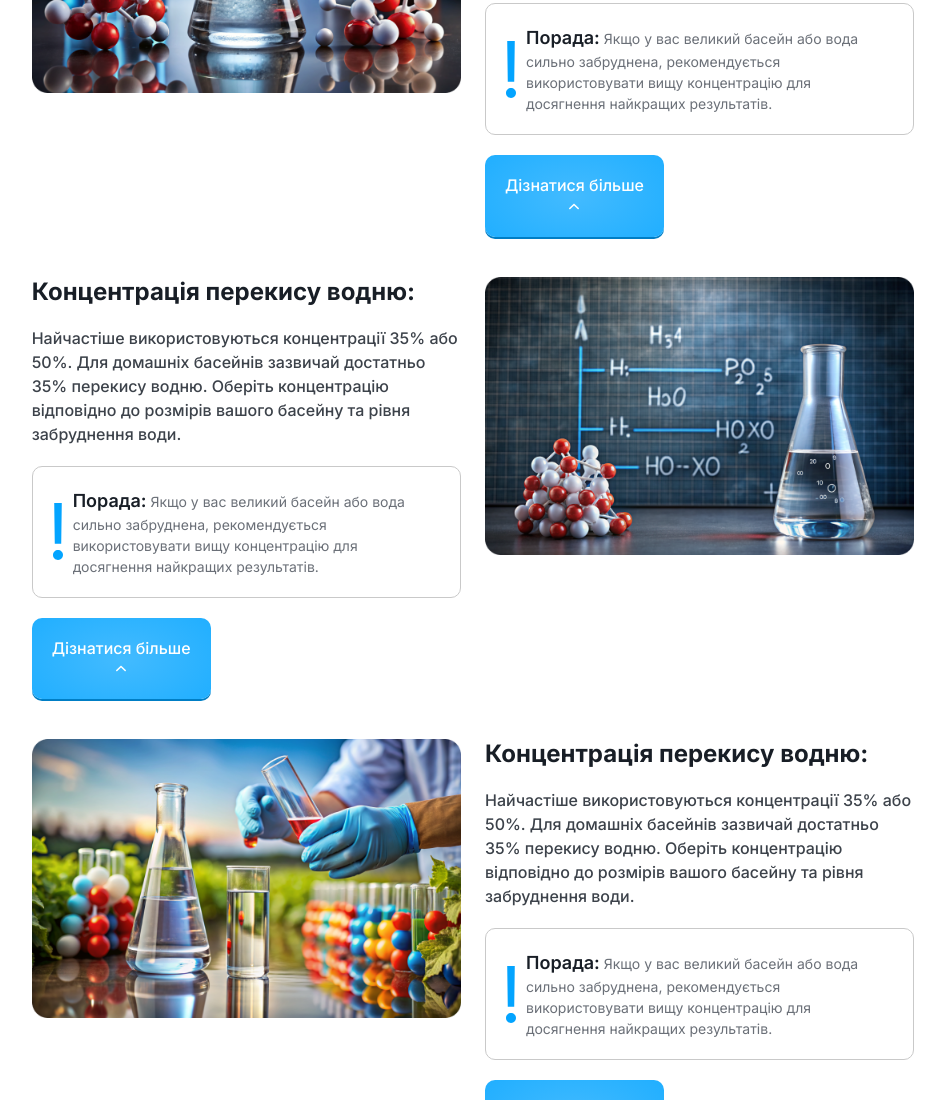
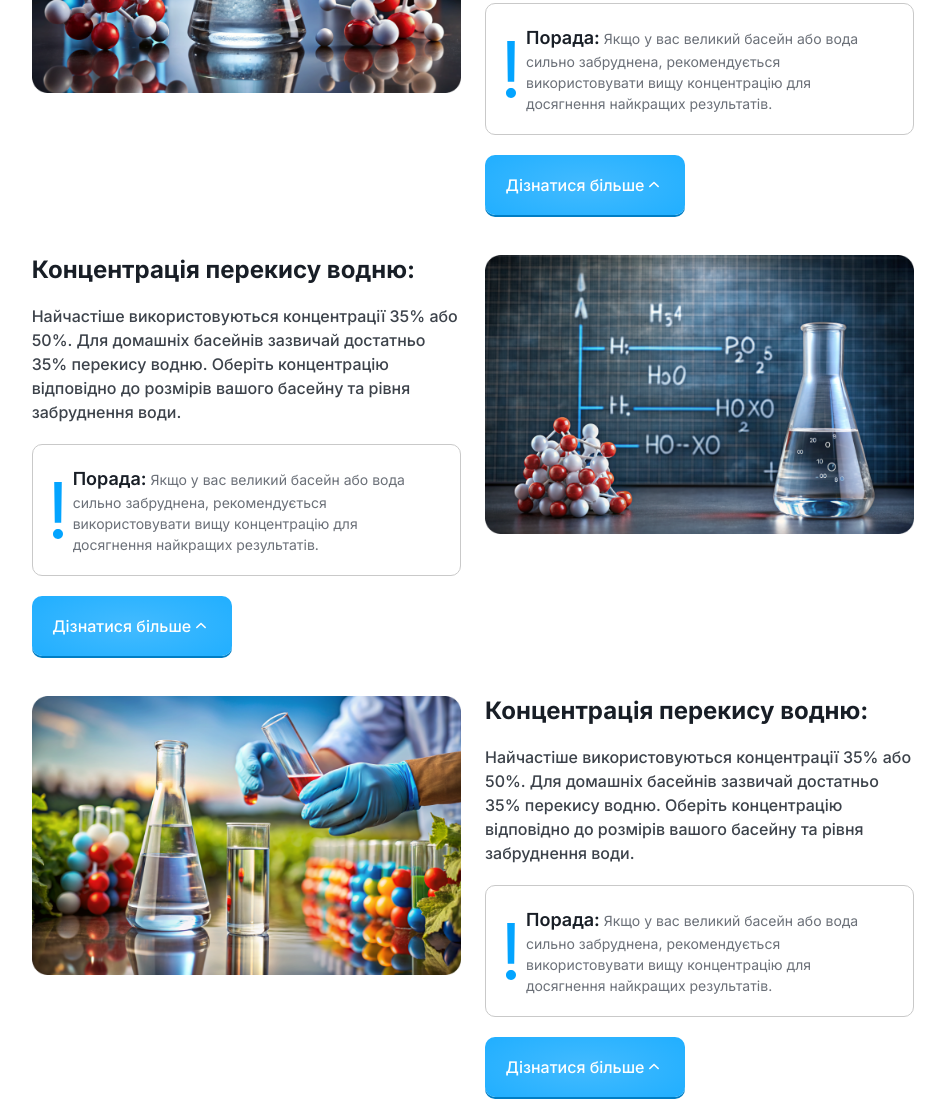
Before and after one commit to marchellott/perox, a plain HTML site: page index.html in a window 1280 px wide. Shown: the part 3900-5000 px from the top of the page, without its empty margins (167-1112 px from the left). Drawn offline with nearby package versions, Linux system fonts and the light colour scheme; a script that the page names is missing.

Commit message:
Fix buttons

```diff
--- a/css/style.css
+++ b/css/style.css
@@ -724,6 +724,11 @@ div.jx-handle.transition {
   line-height: 150%;
 }
 .how_wrapper_button {
+  width: 200px;
+  min-height: 60px;
+  display: flex;
+  align-items: center;
+  justify-content: center;
   border-radius: 10px;
   background: radial-gradient(125.37% 156.45% at 50% 50%, #43BBFF 0%, #00A3FF 100%);
   box-shadow: 0px 2px 0px 0px #007EC5;
@@ -734,7 +739,6 @@ div.jx-handle.transition {
   font-style: normal;
   font-weight: 500;
   line-height: normal;
-  padding: 20px 19px;
   margin-top: 20px;
 }
 .navbar-expand-lg .navbar-collapse {
```
